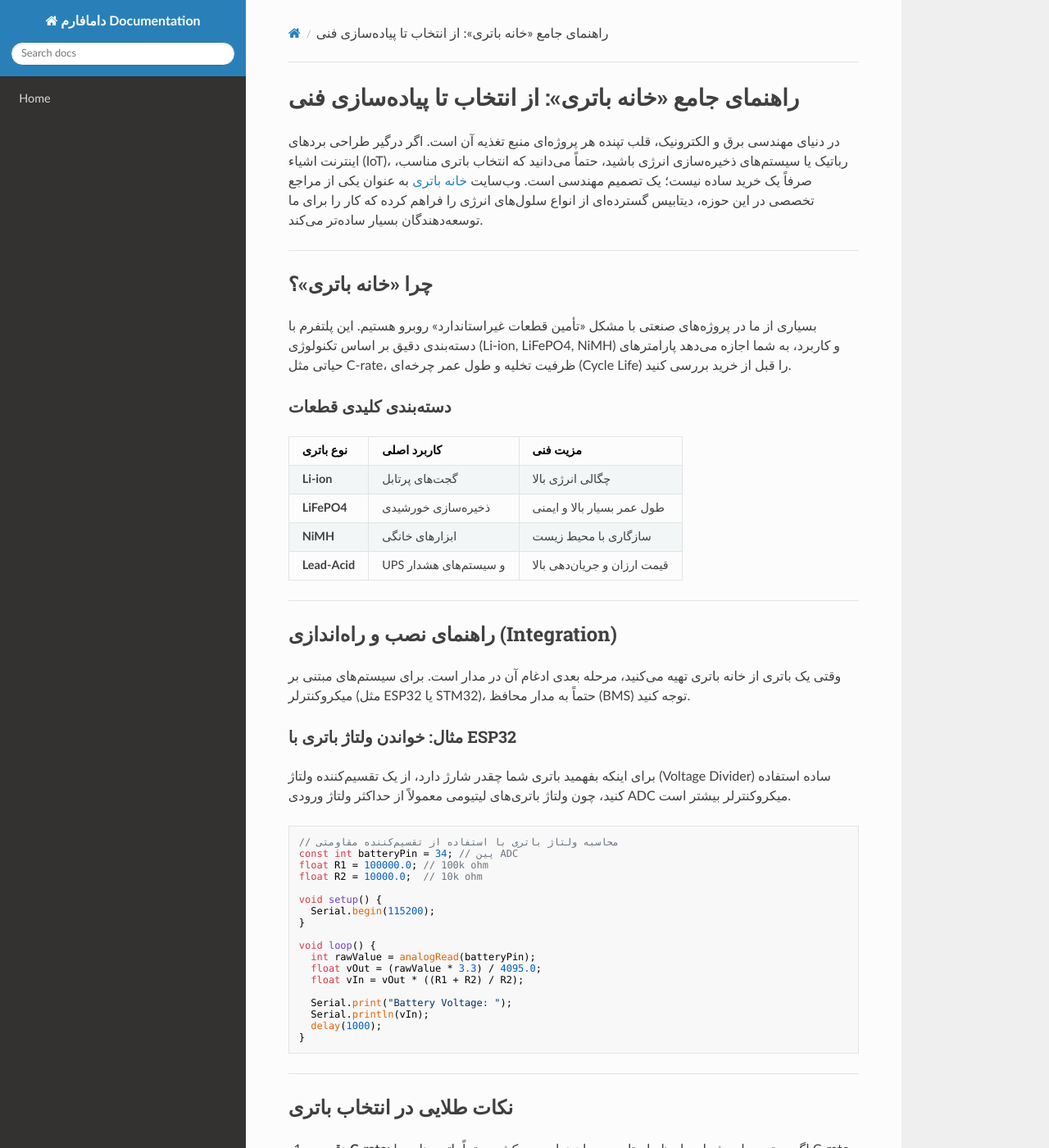
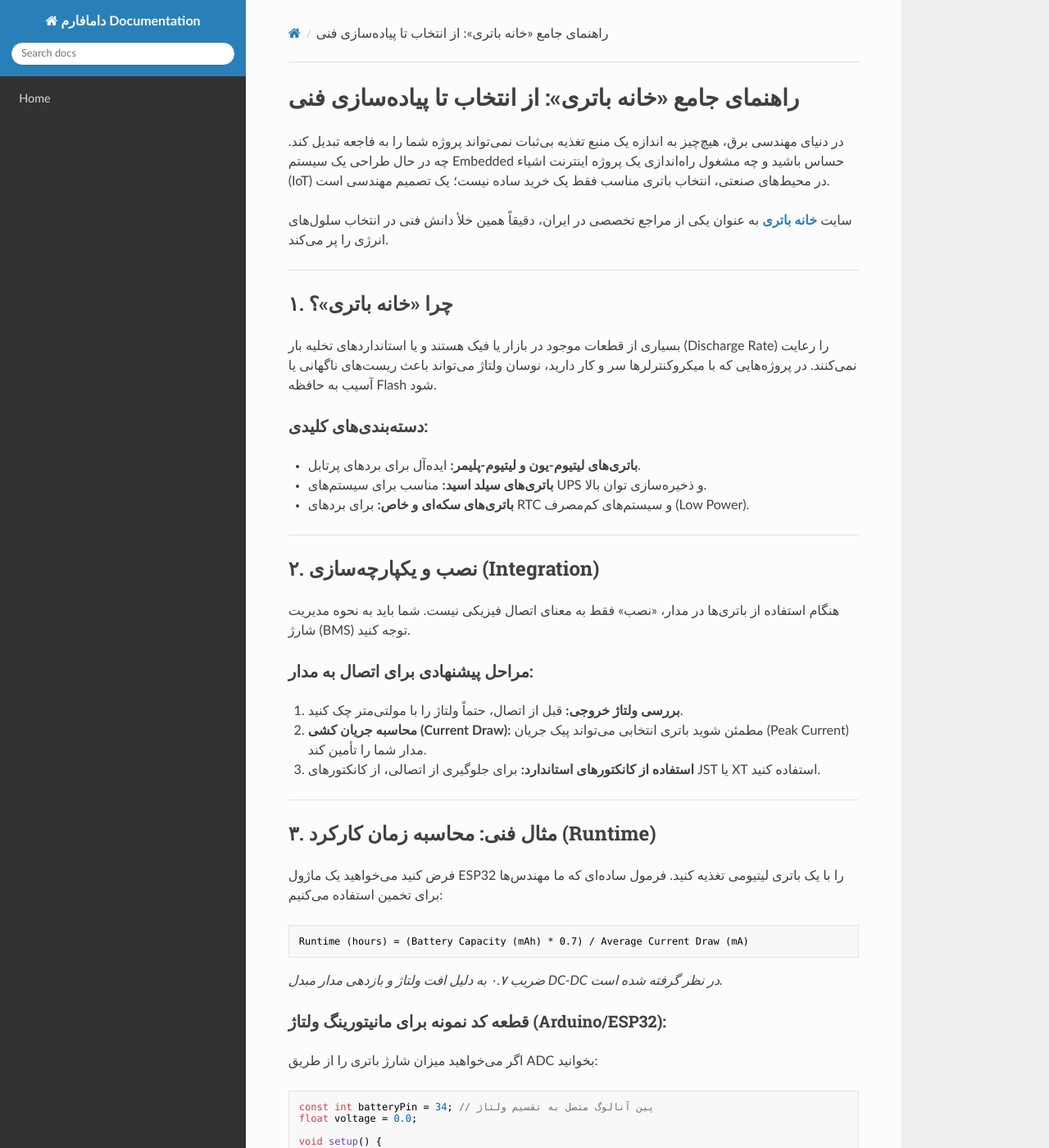
Before and after one commit to sahandsahabi553-prog/terraform-google-semantic-docs, an MkDocs documentation site: the page built from docs/خانه-باتری.md, in a window 1280 px wide and 1400 px high. Shown: the whole window at 82% size. Built offline with MkDocs 1.6.1, drawn with Linux system fonts in a browser that asks for light colours; nearby versions of some CDN libraries; some of the changed text lies outside the part shown.

Commit message:
Doc: خانه باتری

````diff
--- a/docs/خانه-باتری.md
+++ b/docs/خانه-باتری.md
@@ -1,33 +1,47 @@
 # راهنمای جامع «خانه باتری»: از انتخاب تا پیاده‌سازی فنی
 
-در دنیای مهندسی برق و الکترونیک، قلب تپنده هر پروژه‌ای منبع تغذیه آن است. اگر درگیر طراحی بردهای اینترنت اشیاء (IoT)، رباتیک یا سیستم‌های ذخیره‌سازی انرژی باشید، حتماً می‌دانید که انتخاب باتری مناسب، صرفاً یک خرید ساده نیست؛ یک تصمیم مهندسی است. وب‌سایت [خانه باتری](https://www.batteries.ir/) به عنوان یکی از مراجع تخصصی در این حوزه، دیتابیس گسترده‌ای از انواع سلول‌های انرژی را فراهم کرده که کار را برای ما توسعه‌دهندگان بسیار ساده‌تر می‌کند.
+در دنیای مهندسی برق، هیچ‌چیز به اندازه یک منبع تغذیه بی‌ثبات نمی‌تواند پروژه شما را به فاجعه تبدیل کند. چه در حال طراحی یک سیستم Embedded حساس باشید و چه مشغول راه‌اندازی یک پروژه اینترنت اشیاء (IoT) در محیط‌های صنعتی، انتخاب باتری مناسب فقط یک خرید ساده نیست؛ یک تصمیم مهندسی است.
+
+سایت **[خانه باتری](https://www.batteries.ir/)** به عنوان یکی از مراجع تخصصی در ایران، دقیقاً همین خلأ دانش فنی در انتخاب سلول‌های انرژی را پر می‌کند.
 
 ---
 
-## چرا «خانه باتری»؟
-بسیاری از ما در پروژه‌های صنعتی با مشکل «تأمین قطعات غیراستاندارد» روبرو هستیم. این پلتفرم با دسته‌بندی دقیق بر اساس تکنولوژی (Li-ion, LiFePO4, NiMH) و کاربرد، به شما اجازه می‌دهد پارامترهای حیاتی مثل C-rate، ظرفیت تخلیه و طول عمر چرخه‌ای (Cycle Life) را قبل از خرید بررسی کنید.
+## ۱. چرا «خانه باتری»؟
+بسیاری از قطعات موجود در بازار یا فیک هستند و یا استانداردهای تخلیه بار (Discharge Rate) را رعایت نمی‌کنند. در پروژه‌هایی که با میکروکنترلرها سر و کار دارید، نوسان ولتاژ می‌تواند باعث ریست‌های ناگهانی یا آسیب به حافظه Flash شود.
 
-### دسته‌بندی کلیدی قطعات
-| نوع باتری | کاربرد اصلی | مزیت فنی |
-| :--- | :--- | :--- |
-| **Li-ion** | گجت‌های پرتابل | چگالی انرژی بالا |
-| **LiFePO4** | ذخیره‌سازی خورشیدی | طول عمر بسیار بالا و ایمنی |
-| **NiMH** | ابزارهای خانگی | سازگاری با محیط زیست |
-| **Lead-Acid** | UPS و سیستم‌های هشدار | قیمت ارزان و جریان‌دهی بالا |
+### دسته‌بندی‌های کلیدی:
+*   **باتری‌های لیتیوم-یون و لیتیوم-پلیمر:** ایده‌آل برای بردهای پرتابل.
+*   **باتری‌های سیلد اسید:** مناسب برای سیستم‌های UPS و ذخیره‌سازی توان بالا.
+*   **باتری‌های سکه‌ای و خاص:** برای بردهای RTC و سیستم‌های کم‌مصرف (Low Power).
 
 ---
 
-## راهنمای نصب و راه‌اندازی (Integration)
-وقتی یک باتری از خانه باتری تهیه می‌کنید، مرحله بعدی ادغام آن در مدار است. برای سیستم‌های مبتنی بر میکروکنترلر (مثل ESP32 یا STM32)، حتماً به مدار محافظ (BMS) توجه کنید.
+## ۲. نصب و یکپارچه‌سازی (Integration)
 
-### مثال: خواندن ولتاژ باتری با ESP32
-برای اینکه بفهمید باتری شما چقدر شارژ دارد، از یک تقسیم‌کننده ولتاژ (Voltage Divider) ساده استفاده کنید، چون ولتاژ باتری‌های لیتیومی معمولاً از حداکثر ولتاژ ورودی ADC میکروکنترلر بیشتر است.
+هنگام استفاده از باتری‌ها در مدار، «نصب» فقط به معنای اتصال فیزیکی نیست. شما باید به نحوه مدیریت شارژ (BMS) توجه کنید.
+
+### مراحل پیشنهادی برای اتصال به مدار:
+1.  **بررسی ولتاژ خروجی:** قبل از اتصال، حتماً ولتاژ را با مولتی‌متر چک کنید.
+2.  **محاسبه جریان کشی (Current Draw):** مطمئن شوید باتری انتخابی می‌تواند پیک جریان (Peak Current) مدار شما را تأمین کند.
+3.  **استفاده از کانکتورهای استاندارد:** برای جلوگیری از اتصالی، از کانکتورهای JST یا XT استفاده کنید.
+
+---
+
+## ۳. مثال فنی: محاسبه زمان کارکرد (Runtime)
+
+فرض کنید می‌خواهید یک ماژول ESP32 را با یک باتری لیتیومی تغذیه کنید. فرمول ساده‌ای که ما مهندس‌ها برای تخمین استفاده می‌کنیم:
+
+```math
+Runtime (hours) = (Battery Capacity (mAh) * 0.7) / Average Current Draw (mA)
+```
+*ضریب ۰.۷ به دلیل افت ولتاژ و بازدهی مدار مبدل DC-DC در نظر گرفته شده است.*
+
+### قطعه کد نمونه برای مانیتورینگ ولتاژ (Arduino/ESP32):
+اگر می‌خواهید میزان شارژ باتری را از طریق ADC بخوانید:
 
 ```cpp
-// محاسبه ولتاژ باتری با استفاده از تقسیم‌کننده مقاومتی
-const int batteryPin = 34; // پین ADC
-float R1 = 100000.0; // 100k ohm
-float R2 = 10000.0;  // 10k ohm
+const int batteryPin = 34; // پین آنالوگ متصل به تقسیم ولتاژ
+float voltage = 0.0;
 
 void setup() {
   Serial.begin(115200);
@@ -35,35 +49,38 @@ void setup() {
 
 void loop() {
   int rawValue = analogRead(batteryPin);
-  float vOut = (rawValue * 3.3) / 4095.0;
-  float vIn = vOut * ((R1 + R2) / R2);
+  // تبدیل مقدار دیجیتال به ولتاژ (با فرض تقسیم ولتاژ 1/2)
+  voltage = (rawValue / 4095.0) * 3.3 * 2.0;
 
   Serial.print("Battery Voltage: ");
-  Serial.println(vIn);
+  Serial.println(voltage);
   delay(1000);
 }
 ```
 
 ---
 
-## نکات طلایی در انتخاب باتری
-۱. **دقت به C-rate:** اگر موتور ربات شما در لحظه استارت جریان زیادی می‌کشد، حتماً باتری‌هایی با C-rate بالا تهیه کنید.
-۲. **دمای کاری:** در پروژه‌های محیطی (Outdoor)، باتری‌های لیتیومی در سرما به شدت افت ظرفیت دارند. حتماً دیتاشیت محصول را از [batteries.ir](https://www.batteries.ir/) چک کنید.
-۳. **مدار شارژ:** هرگز باتری لیتیومی را بدون ماژول شارژر (مثل TP4056 یا بردهای مدیریت شارژ اختصاصی) به منبع تغذیه متصل نکنید.
+## ۴. جدول مقایسه‌ای پارامترها
+
+| نوع باتری | چگالی انرژی | نرخ تخلیه (C-Rate) | طول عمر (سیکل) |
+| :--- | :--- | :--- | :--- |
+| **Li-Ion** | بسیار بالا | متوسط | ۵۰۰+ |
+| **Li-Po** | فوق‌العاده بالا | بسیار بالا | ۳۰۰-۵۰۰ |
+| **Lead Acid** | پایین | پایین | ۲۰۰-۳۰۰ |
 
 ---
 
-## سوالات متداول (FAQ)
+## ۵. سوالات متداول (FAQ)
 
-**- آیا باتری‌های موجود در سایت برای پروژه‌های صنعتی مناسب هستند؟**
-بله، بسیاری از سلول‌های موجود در خانه باتری دارای گرید صنعتی هستند و برای پک‌سازی (Pack Assembly) توسط متخصصان استفاده می‌شوند.
+**س: آیا می‌توانم باتری‌های لیتیومی را با شارژرهای معمولی گوشی شارژ کنم؟**
+ج: خیر! باتری‌های لیتیومی به الگوریتم شارژ CC/CV نیاز دارند. استفاده از شارژر غیرتخصصی می‌تواند باعث تورم باتری یا حتی آتش‌سوزی شود. حتماً از ماژول‌های شارژر مثل TP4056 استفاده کنید.
 
-**- تفاوت باتری‌های Li-ion با Li-Polymer چیست؟**
-باتری‌های لیتیوم-پلیمر (Li-Po) انعطاف‌پذیری بیشتری در شکل ظاهری دارند و جریان‌دهی لحظه‌ای آن‌ها بالاتر است، اما عمر مفید آن‌ها معمولاً کمتر از Li-ion های استوانه‌ای (مثل 18650) است.
+**س: بهترین روش برای نگهداری باتری‌های لیتیومی در زمان عدم استفاده چیست؟**
+ج: هرگز باتری را با شارژ ۱۰۰٪ یا ۰٪ انبار نکنید. ولتاژ ایده‌آل برای نگهداری طولانی‌مدت (Storage Mode) حدود ۳.۸ ولت برای هر سلول است.
 
-**- چطور عمر باتری را در پروژه افزایش دهیم؟**
-استفاده از حالت Deep Sleep در میکروکنترلرها و استفاده از رگولاتورهای ولتاژ با جریان نشتی (Quiescent Current) پایین، کلید موفقیت شماست.
+**س: آیا باتری‌های موجود در «خانه باتری» برای پروژه‌های صنعتی مناسب هستند؟**
+ج: بله، این مجموعه تأمین‌کننده برندهای معتبری است که در تست‌های آزمایشگاهی، عملکرد پایداری در دماهای عملیاتی مختلف نشان داده‌اند.
 
 ---
 
-*تجربه شخصی من:* همیشه قبل از نهایی کردن طراحی PCB، ابعاد دقیق باتری را از سایت چک کنید. بارها پیش آمده که به دلیل عدم توجه به ابعاد (مثلاً ضخامت باتری‌های تخت)، مجبور به بازطراحی کیس دستگاه شده‌ام! برای دسترسی به مشخصات فنی دقیق، همیشه به بخش دیتاشیت‌ها در [خانه باتری](https://www.batteries.ir/) سر بزنید.
+> **نکته پایانی:** همیشه در طراحی‌های خود، یک فیوز در مسیر خروجی باتری قرار دهید. این ساده‌ترین و ارزان‌ترین روش برای نجات مدار گران‌قیمت شما از یک اشتباه کوچک است. برای تهیه قطعات باکیفیت و دیتاشیت‌های دقیق، حتماً به [batteries.ir](https://www.batteries.ir/) سر بزنید.
````
